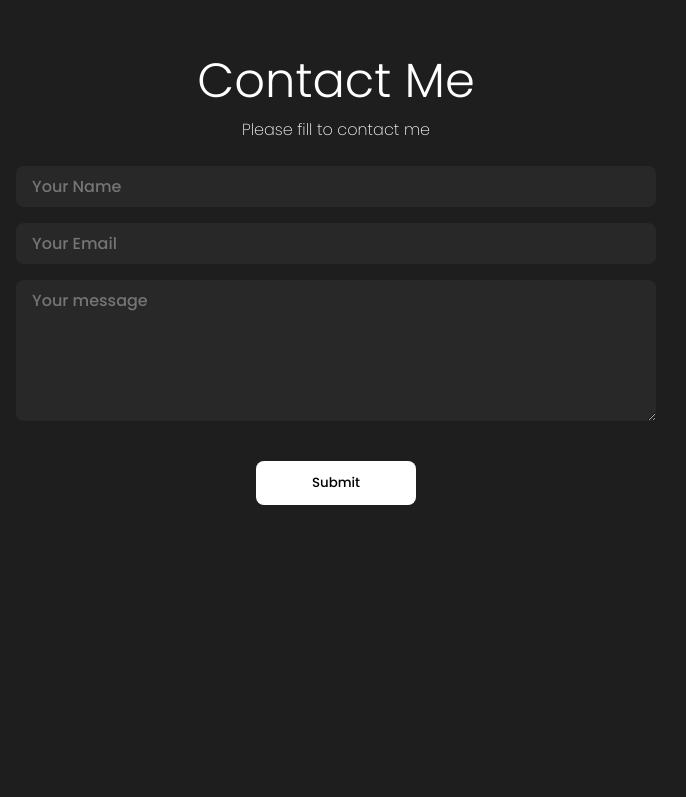
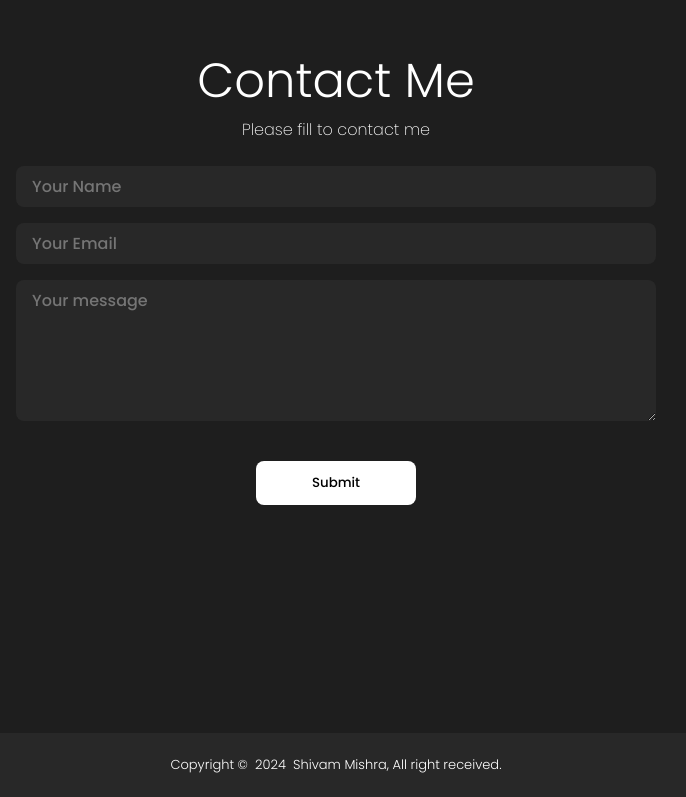
Before and after one commit to Shivammishra03/shivam-mishra, a plain HTML site: page index.html in a window 1280 px wide. Shown: the part 1014-1811 px from the top of the page, without its empty margins (304-990 px from the left). Before the commit the page ends 1747 px from the top, so only its background shows below. Drawn offline with Linux system fonts and the light colour scheme.

Commit message:
basic layout

```diff
--- a/css/style.scss
+++ b/css/style.scss
@@ -245,4 +245,14 @@ body{
         color: #000;
     }
 }
+.footer-section {
+    align-items: center;
+    background: #282828;
+    display: flex;
+    font-size: small;
+    font-weight: 300;
+    height: 4rem;
+    justify-content: center;
+    width: 100vw;
+}
 @import 'responsive';
--- a/index.html
+++ b/index.html
@@ -89,5 +89,11 @@
             </form>
         </div>
     </section>
+    <footer class="footer-section">
+        Copyright &copy; &nbsp;<span id="year"></span>&nbsp; Shivam Mishra, All right received.
+    </footer>
+    <script>
+        document.getElementById("year").innerHTML = new Date().getFullYear();
+    </script>
 </body>
 </html>
```
Also changed, not shown: css/style.css, 1 other file.
